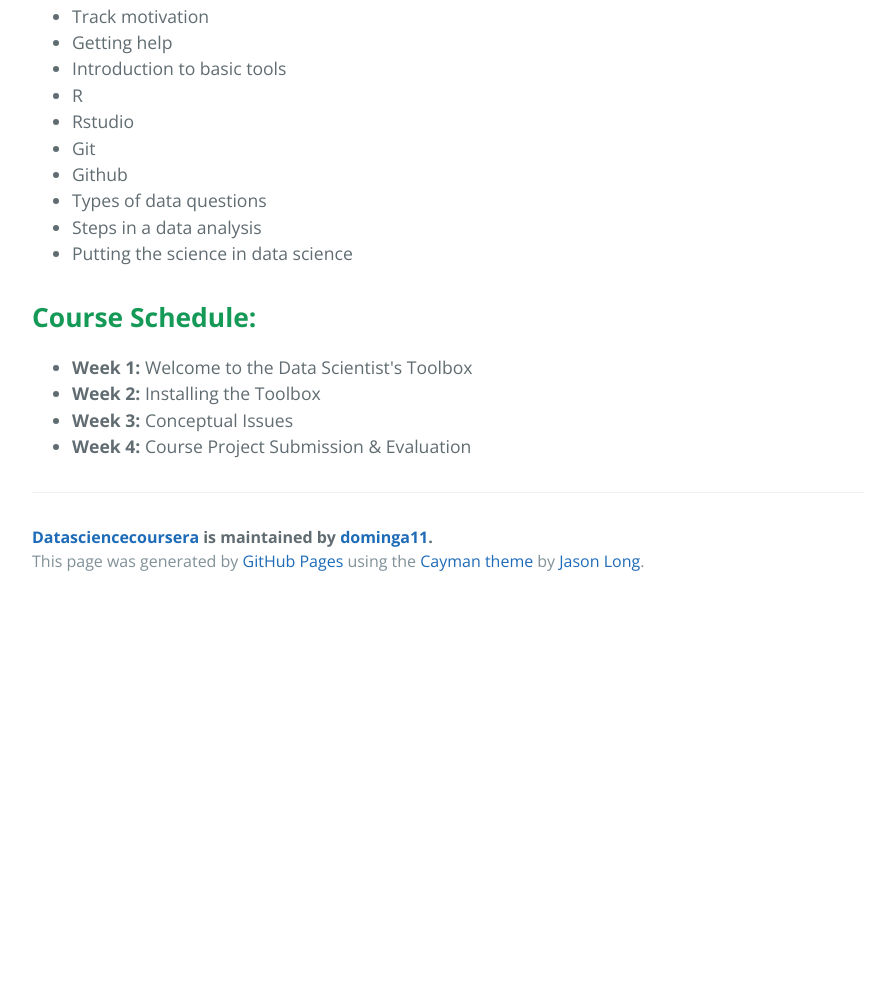
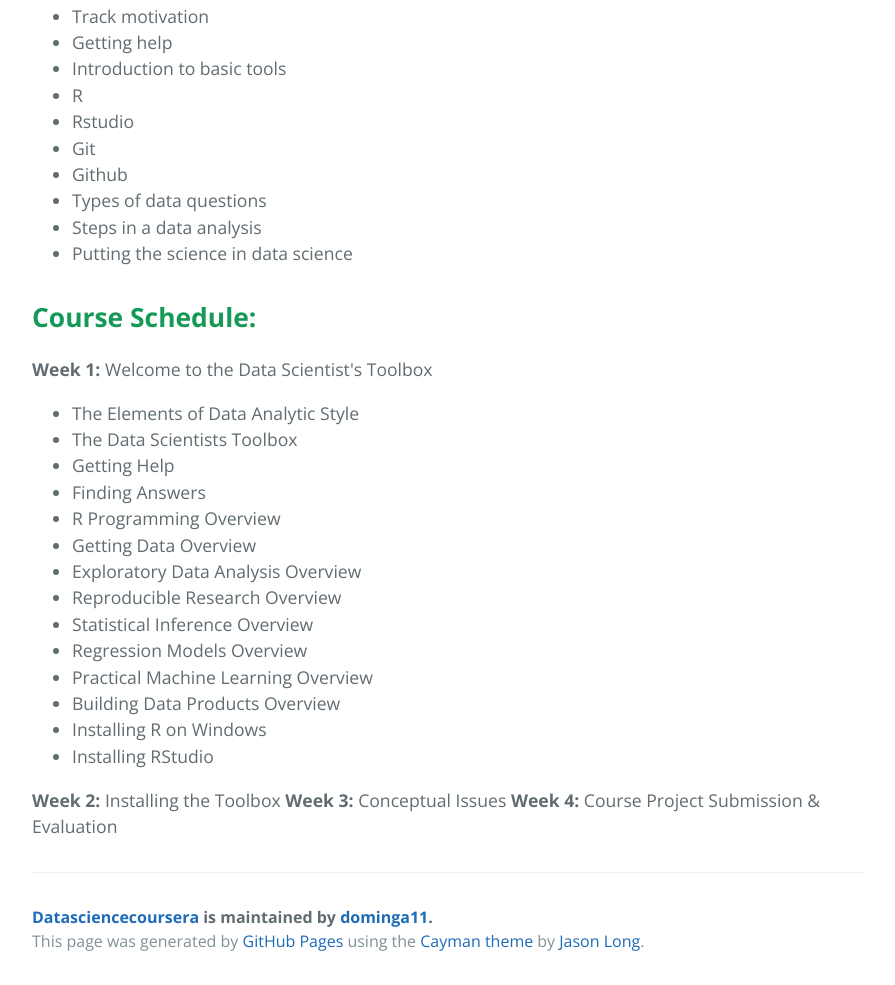
Before and after one commit to dominga11/datasciencecoursera, a plain HTML site: page index.html in a window 1280 px wide. Shown: the part 708-1693 px from the top of the page, without its empty margins (192-1087 px from the left). Before the commit the page ends 1313 px from the top, so only its background shows below. Drawn offline with nearby package versions, Linux system fonts and the light colour scheme.

```diff
--- a/index.html
+++ b/index.html
@@ -46,16 +46,28 @@
 <a id="course-schedule" class="anchor" href="#course-schedule" aria-hidden="true"><span aria-hidden="true" class="octicon octicon-link"></span></a><strong>Course Schedule:</strong>
 </h2>
 
+<p><strong>Week 1:</strong> Welcome to the Data Scientist's Toolbox</p>
+
 <ul>
-<li>
-<strong>Week 1:</strong> Welcome to the Data Scientist's Toolbox</li>
-<li>
-<strong>Week 2:</strong> Installing the Toolbox</li>
-<li>
-<strong>Week 3:</strong> Conceptual Issues</li>
-<li>
-<strong>Week 4:</strong> Course Project Submission &amp; Evaluation</li>
+<li>The Elements of Data Analytic Style </li>
+<li>The Data Scientists Toolbox</li>
+<li>Getting Help </li>
+<li>Finding Answers </li>
+<li>R Programming Overview </li>
+<li>Getting Data Overview </li>
+<li>Exploratory Data Analysis Overview</li>
+<li>Reproducible Research Overview </li>
+<li>Statistical Inference Overview</li>
+<li>Regression Models Overview</li>
+<li>Practical Machine Learning Overview</li>
+<li>Building Data Products Overview</li>
+<li>Installing R on Windows </li>
+<li>Installing RStudio</li>
 </ul>
+
+<p><strong>Week 2:</strong> Installing the Toolbox
+<strong>Week 3:</strong> Conceptual Issues
+<strong>Week 4:</strong> Course Project Submission &amp; Evaluation</p>
 
       <footer class="site-footer">
         <span class="site-footer-owner"><a href="https://github.com/dominga11/datasciencecoursera">Datasciencecoursera</a> is maintained by <a href="https://github.com/dominga11">dominga11</a>.</span>
--- a/params.json
+++ b/params.json
@@ -1 +1 @@
-{"name":"Datasciencecoursera","tagline":"The Data Scientist Toolbox Assignments","body":"# Welcome to the datasciencecoursera repo\r\n\r\n### The Data Scientist Toolkit is a course that presented a broad overview of the concepts covered over the course of the Data Science Specialization on coursera.org.  The main purpose of this course is to arm the student with the necessary computer tools and online accounts needed for the remainder of the specialization courses.\r\n\r\n## **Course Content:**\r\n* Track motivation\r\n* Getting help\r\n* Introduction to basic tools\r\n* R\r\n* Rstudio\r\n* Git\r\n* Github\r\n* Types of data questions\r\n* Steps in a data analysis\r\n* Putting the science in data science\r\n\r\n## **Course Schedule:**\r\n* **Week 1:** Welcome to the Data Scientist's Toolbox\r\n* **Week 2:** Installing the Toolbox\r\n* **Week 3:** Conceptual Issues\r\n* **Week 4:** Course Project Submission & Evaluation","google":"","note":"Don't delete this file! It's used internally to help with page regeneration."}
+{"name":"Datasciencecoursera","tagline":"The Data Scientist Toolbox Assignments","body":"# Welcome to the datasciencecoursera repo\r\n\r\n### The Data Scientist Toolkit is a course that presented a broad overview of the concepts covered over the course of the Data Science Specialization on coursera.org.  The main purpose of this course is to arm the student with the necessary computer tools and online accounts needed for the remainder of the specialization courses.\r\n\r\n## **Course Content:**\r\n* Track motivation\r\n* Getting help\r\n* Introduction to basic tools\r\n* R\r\n* Rstudio\r\n* Git\r\n* Github\r\n* Types of data questions\r\n* Steps in a data analysis\r\n* Putting the science in data science\r\n\r\n## **Course Schedule:**\r\n**Week 1:** Welcome to the Data Scientist's Toolbox\r\n* The Elements of Data Analytic Style \r\n* The Data Scientists Toolbox\r\n* Getting Help \r\n* Finding Answers \r\n* R Programming Overview \r\n* Getting Data Overview \r\n* Exploratory Data Analysis Overview\r\n* Reproducible Research Overview \r\n* Statistical Inference Overview\r\n* Regression Models Overview\r\n* Practical Machine Learning Overview\r\n* Building Data Products Overview\r\n* Installing R on Windows \r\n* Installing RStudio\r\n\r\n**Week 2:** Installing the Toolbox\r\n**Week 3:** Conceptual Issues\r\n**Week 4:** Course Project Submission & Evaluation","google":"","note":"Don't delete this file! It's used internally to help with page regeneration."}
```
